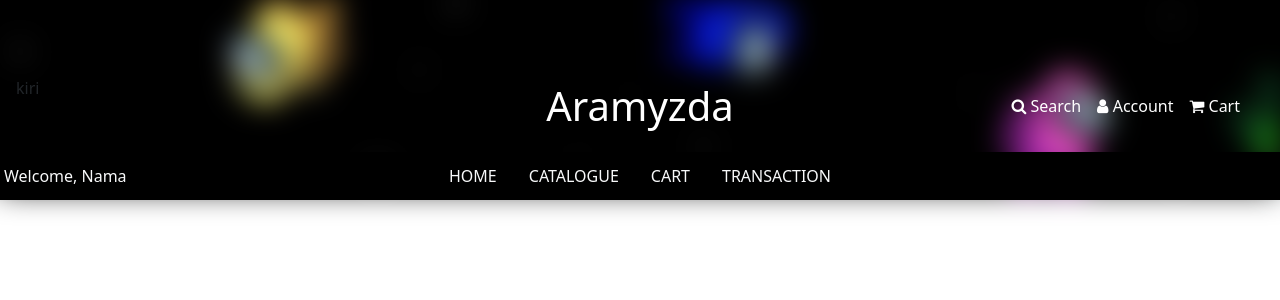
After one commit to geazo/perfume-ecommerce-web, a PHP site: page /buyer.php in a window 1280 px wide. The commit adds this page. Shown: the top 300 px of the page. Run offline with PHP 8.4, Linux system fonts and the light colour scheme.

Commit message:
buyer heading testing hamburger

```diff
--- /dev/null
+++ b/Aramyzda/buyer.php
@@ -0,0 +1,59 @@
+<?php include("./template/heading.php")?>
+<!-- code here -->
+
+<div class="mainHead">
+    <div class="headBg col-12 "></div>
+    <div class="col-12" id ="header">
+    <div class="d-flex  text-white p-3">
+      <div class="w-25 text-dark">
+        kiri
+      </div>
+      <div class="w-50 fs-1 text-center">
+        <!-- Aramyzda logo-->
+        Aramyzda
+      </div>
+      <div class="w-25  iconMode">
+      <ul class="d-flex list-style-none justify-content-end align-items-center fs-6 h-100">
+          <li class="px-2"><i class="fa fa-search" aria-hidden="true"></i> Search</li>
+          <li class="px-2"><i class="fa fa-user" aria-hidden="true"></i> Account</li>
+          <li class="px-2 pe-4"><i class="fa fa-shopping-cart" aria-hidden="true"></i> Cart</li>
+        </ul>
+      </div>
+
+    <div class="w-25  justify-content-end burgerMode">
+        <div class="collapse" id="navbarToggleExternalContent">
+        <ul class="d-flex list-style-none justify-content-end align-items-center fs-6 h-100">
+          <li class="px-2"><i class="fa fa-search" aria-hidden="true"></i> Search</li>
+          <li class="px-2"><i class="fa fa-user" aria-hidden="true"></i> Account</li>
+          <li class="px-2 pe-4"><i class="fa fa-shopping-cart" aria-hidden="true"></i> Cart</li>
+        </ul>
+        </div>
+        <nav class="navbar navbar-dark ">
+            <div class="container-fluid">
+                <button class="navbar-toggler" type="button" data-bs-toggle="collapse" data-bs-target="#navbarToggleExternalContent" aria-controls="navbarToggleExternalContent" aria-expanded="false" aria-label="Toggle navigation">
+                <span class="navbar-toggler-icon "></span>
+                </button>
+            </div>
+        </nav>
+    </div>
+
+    </div>
+    <div class="w-100 d-flex   ">
+    <ul class="w-25 d-flex bg-black p-1 align-items-center text-light">
+        <li>Welcome, Nama</li>
+    </ul>
+    <ul class="w-50 d-flex bg-black justify-content-center p-1  align-items-center list-style-none">
+      <div class="w-10"><a class="text-light w-10 nav-link active" href="index.php"><li>HOME</li></a></div>
+      <a class="text-light w-10 nav-link active" href="katalog.php"><li>CATALOGUE</li></a>
+      <a class="text-light w-10 nav-link active" href="#"><li>CART</li></a>
+      <a class="text-light w-10 nav-link active" href="#"><li>TRANSACTION</li></a>
+    </ul>
+    <ul class="w-25 bg-black align-items-center">
+
+    </ul>
+    </div>
+
+  </div>
+</div>
+
+<?php include("./template/footing.php")?>
--- a/Aramyzda/template/style.css
+++ b/Aramyzda/template/style.css
@@ -135,7 +135,17 @@
 .list-style-none {
     list-style: none;
 }
-
+.burgerMode{
+    display: none;
+}
+@media screen and (max-width:600px) {
+    .burgerMode {
+        display: flex;
+    }
+    .iconMode{
+        display: none;
+    }
+}
 
 .xyzUnusedForTestingOnlyClassPlsDontTouch{
     background-image: url(../asset/formal_but_lux_amogus.png);
--- a/Aramyzda/template/template.php
+++ b/Aramyzda/template/template.php
@@ -1,4 +1,4 @@
-<?php require_once("../template/heading.php")?>
+<?php include("./template/heading.php")?>
 <!-- code here -->
 
-<?php require_once("../template/footing.php")?>
+<?php include("./template/footing.php")?>
```
